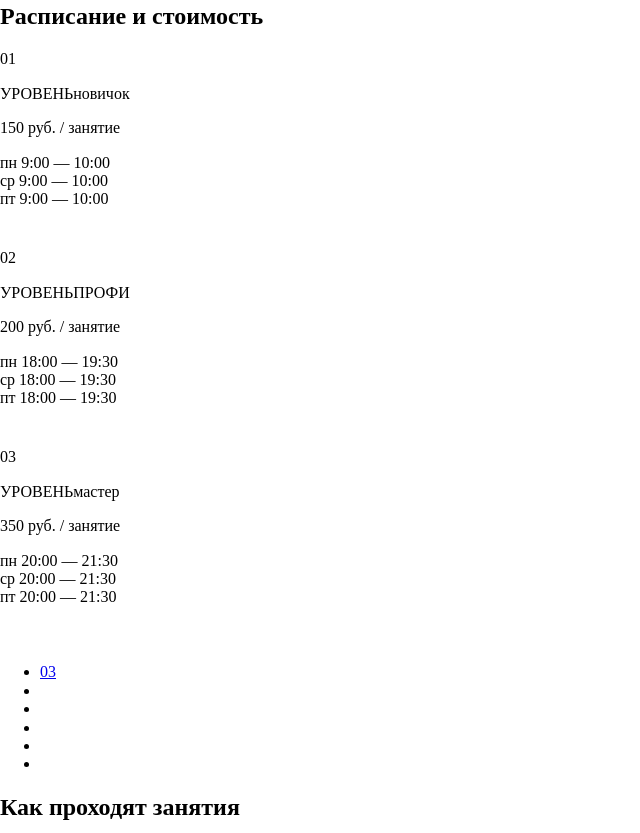
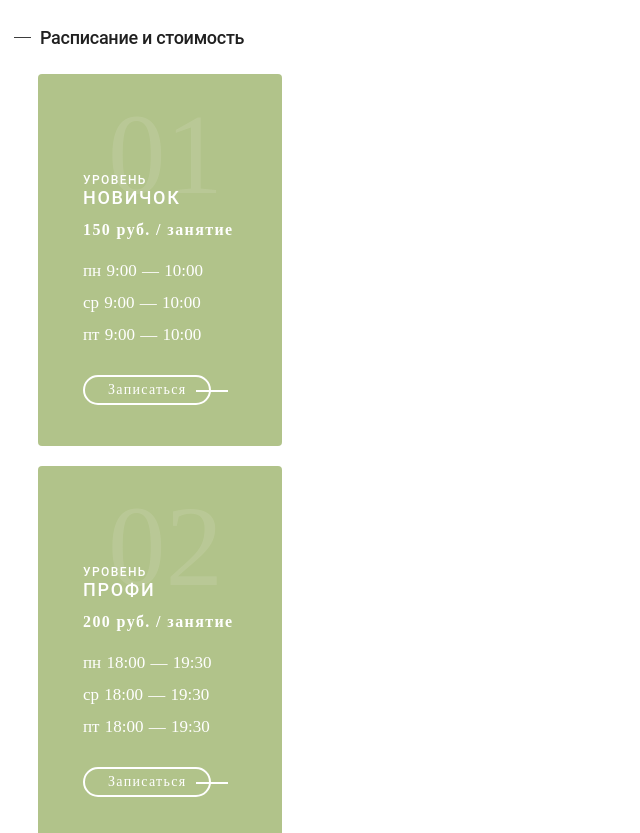
Before and after one commit to bunkerWHz/Pilates, a website: page src/index.html in a window 1280 px wide. Shown: the part 927-1760 px from the top of the page, without its empty margins (0-640 px from the left). Drawn offline with Linux system fonts and the light colour scheme.

Commit message:
add 320 schedule styles

```diff
--- /dev/null
+++ b/src/styles/how-to.scss
@@ -0,0 +1,27 @@
+.how-to {
+    min-width: 320px;
+    &__title {
+        margin: 0;
+        text-align: left;
+        opacity: 0.87;
+        color: #000000;
+        font-family: "Roboto";
+        font-size: 18px;
+        font-weight: 500;
+        line-height: 14px;
+        margin-left: 26px;
+        letter-spacing: -0.3px;
+        position: relative;
+        margin-bottom: 28px;
+        &:before {
+            position: absolute;
+            content: "";
+            width: 17px;
+            height: 1px;
+            background-color: #000;
+            top: 6px;
+            left: -26px;
+            opacity: 0.87;
+        }
+    }
+}
--- a/src/styles/main.scss
+++ b/src/styles/main.scss
@@ -27,3 +27,5 @@ text-decoration: none;
 @import "norm.scss";
 @import "main-page.scss";
 @import "about.scss";
+@import "schedule.scss";
+@import "how-to.scss";
--- /dev/null
+++ b/src/styles/schedule.scss
@@ -0,0 +1,113 @@
+.schedule {
+    min-width: 320px;
+    padding: 48px 38px 0;
+    &__title {
+        margin: 0;
+        text-align: left;
+        margin-left: 2px;
+        opacity: 0.87;
+        color: #000000;
+        font-family: "Roboto";
+        font-size: 18px;
+        font-weight: 500;
+        line-height: 14px;
+        letter-spacing: -0.3px;
+        position: relative;
+        margin-bottom: 29px;
+        &:before {
+            position: absolute;
+            content: "";
+            width: 17px;
+            height: 1px;
+            background-color: #000;
+            top: 6px;
+            left: -26px;
+            opacity: 0.87;
+        }
+    }
+    &__items {
+        width: 244px;
+    }
+    &__item {
+        width: 244px;
+        height: 372px;
+        padding: 100px 0 0 45px;
+        border-radius: 4px;
+        background-color: #91aa59;
+        opacity: 0.7;
+        position: relative;
+        margin-bottom: 20px;
+        &:last-child {
+            margin-bottom: 0;
+        }
+        .item{
+            &__count {
+                position: absolute;
+                opacity: 0.1;
+                color: #ffffff;
+                font-family: "Proxima Nova - Extrabold";
+                font-size: 115px;
+                font-weight: 400;
+                top: 15px;
+                left: 70px;
+            }
+            &__name {
+                margin: 0;
+                color: #ffffff;
+                font-family: "Roboto";
+                font-size: 12px;
+                font-weight: 500;
+                letter-spacing: 1.4px;
+                text-transform: uppercase;
+                .name__level {
+                display: block;
+                color: #ffffff;
+                font-family: "Roboto";
+                font-size: 18px;
+                font-weight: 500;
+                text-transform: uppercase;
+                letter-spacing: 1.7px;
+                }
+            }
+            &__price {
+                color: #ffffff;
+                font-family: "SFUI Text";
+                font-size: 16px;
+                font-weight: 700;
+                margin-top: 13px;
+                margin-bottom: 20px;
+                letter-spacing: 1.4px;
+            }
+            &__time {
+                color: #ffffff;
+                font-family: "SFUI Text";
+                font-size: 17px;
+                font-weight: 500;
+                word-spacing: 1px;
+                line-height: 22px;
+                margin-bottom: 10px;
+            }
+            &__reg {
+                padding: 5px 23px;
+                margin-top: 19px;
+                font-size: 14px;
+                position: relative;
+                &:after {
+                    position: absolute;
+                    content: "";
+                    width: 32px;
+                    height: 2px;
+                    background-color: #fff;
+                    top: 13px;
+                    right: -19px;
+                }
+            }
+        }
+    }
+    .container {
+        margin: 0 auto;
+    }
+    .paginations {
+        display: none;
+    }
+}
```
Also changed, not shown: src/styles/how-to.css (added), src/styles/how-to.min.css (added), src/styles/main.css, src/styles/main.min.css, src/styles/schedule.css (added), src/styles/schedule.min.css (added).
